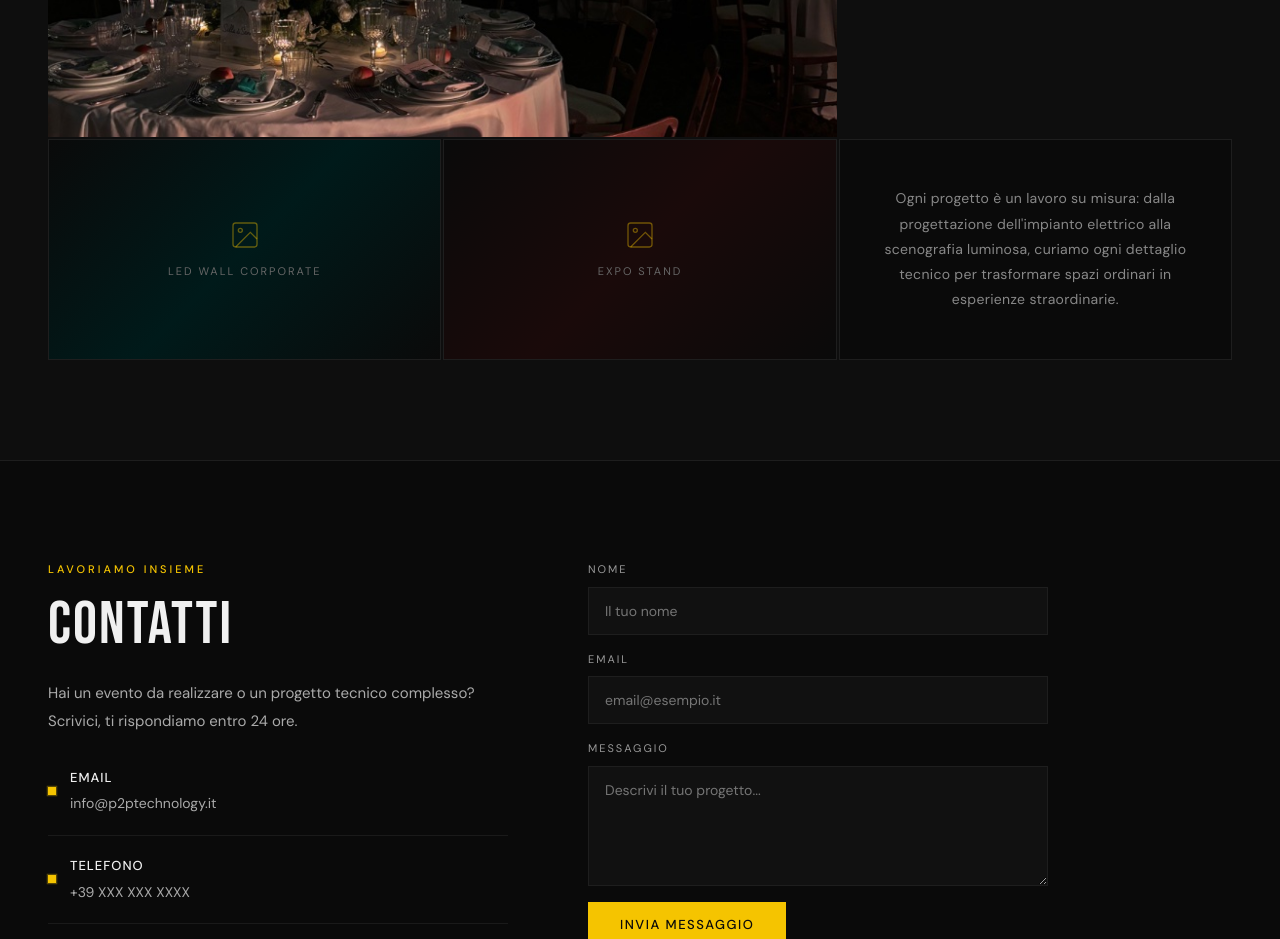
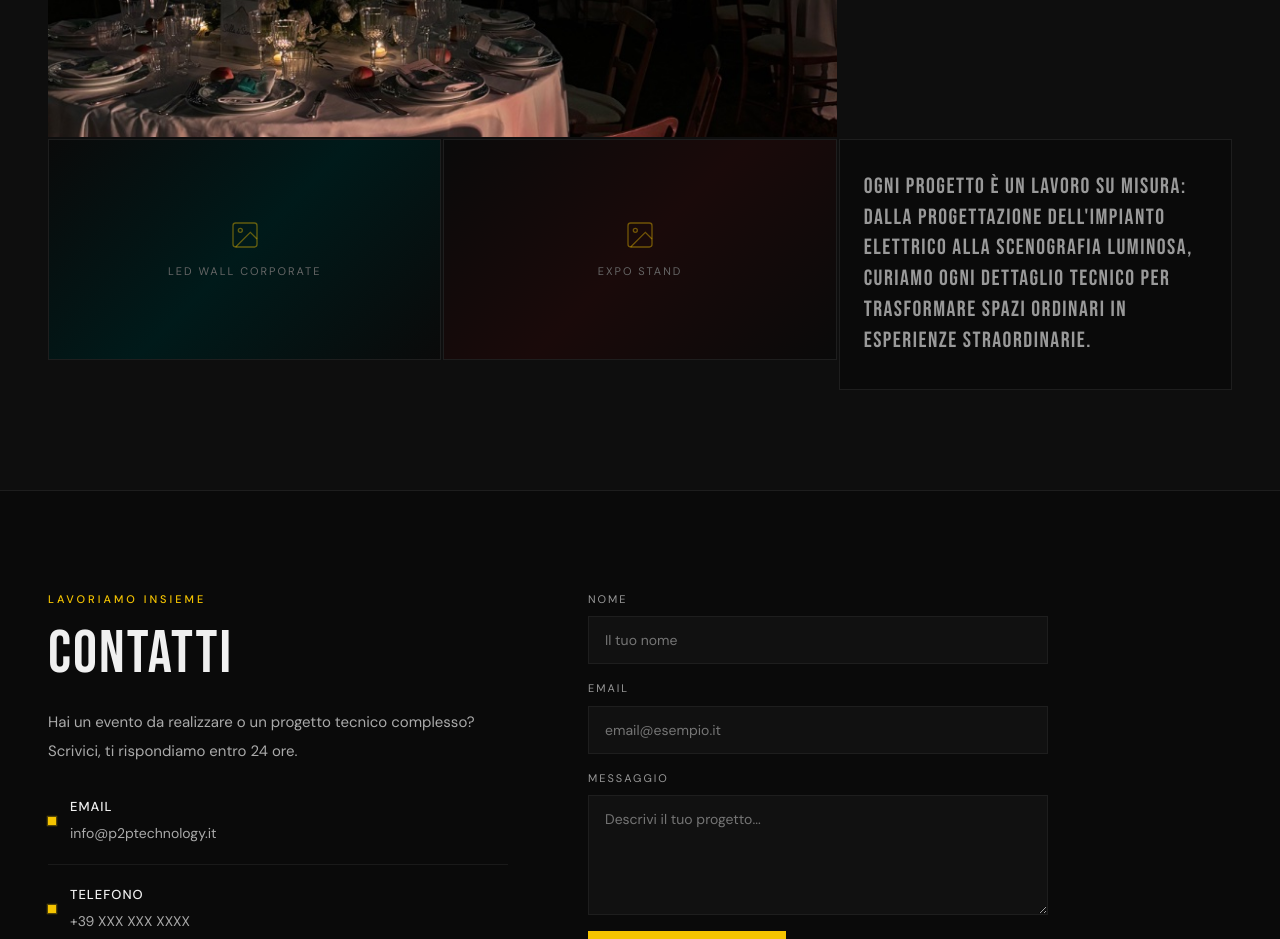
Before and after one commit to Lucjk6/p2ptechnology, a plain HTML site: page index.html in a window 1280 px wide. Shown: the part 2740-3679 px from the top of the page. Drawn offline with Linux system fonts and the light colour scheme.

Commit message:
Portfolio caption: allineata in alto, font Bebas Neue più deciso

```diff
--- a/css/style.css
+++ b/css/style.css
@@ -671,19 +671,19 @@ section {
 
 .portfolio-caption {
   display: flex;
-  align-items: center;
+  align-items: flex-start;
   justify-content: center;
-  padding: 28px;
-  text-align: center;
+  padding: 32px 24px;
+  text-align: left;
   background: #0a0a0a;
   border: 1px solid #1e1e1e;
-  aspect-ratio: 16/9;
 }
 .portfolio-caption p {
-  font-size: 14px;
-  color: #888;
-  line-height: 1.8;
-  letter-spacing: 0.3px;
+  font-family: 'Bebas Neue', sans-serif;
+  font-size: 22px;
+  color: #999;
+  line-height: 1.4;
+  letter-spacing: 1.5px;
 }
 
 /* ── CONTACT ── */
```
